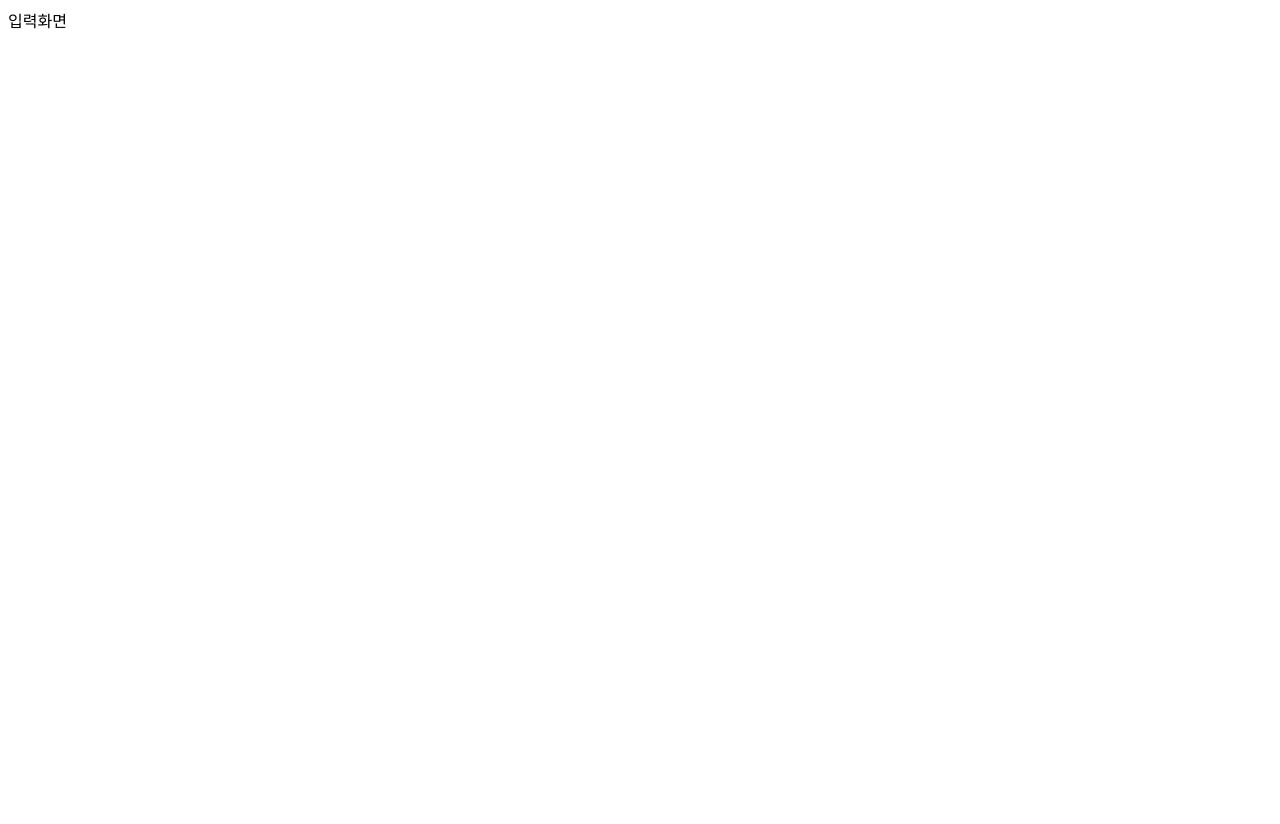
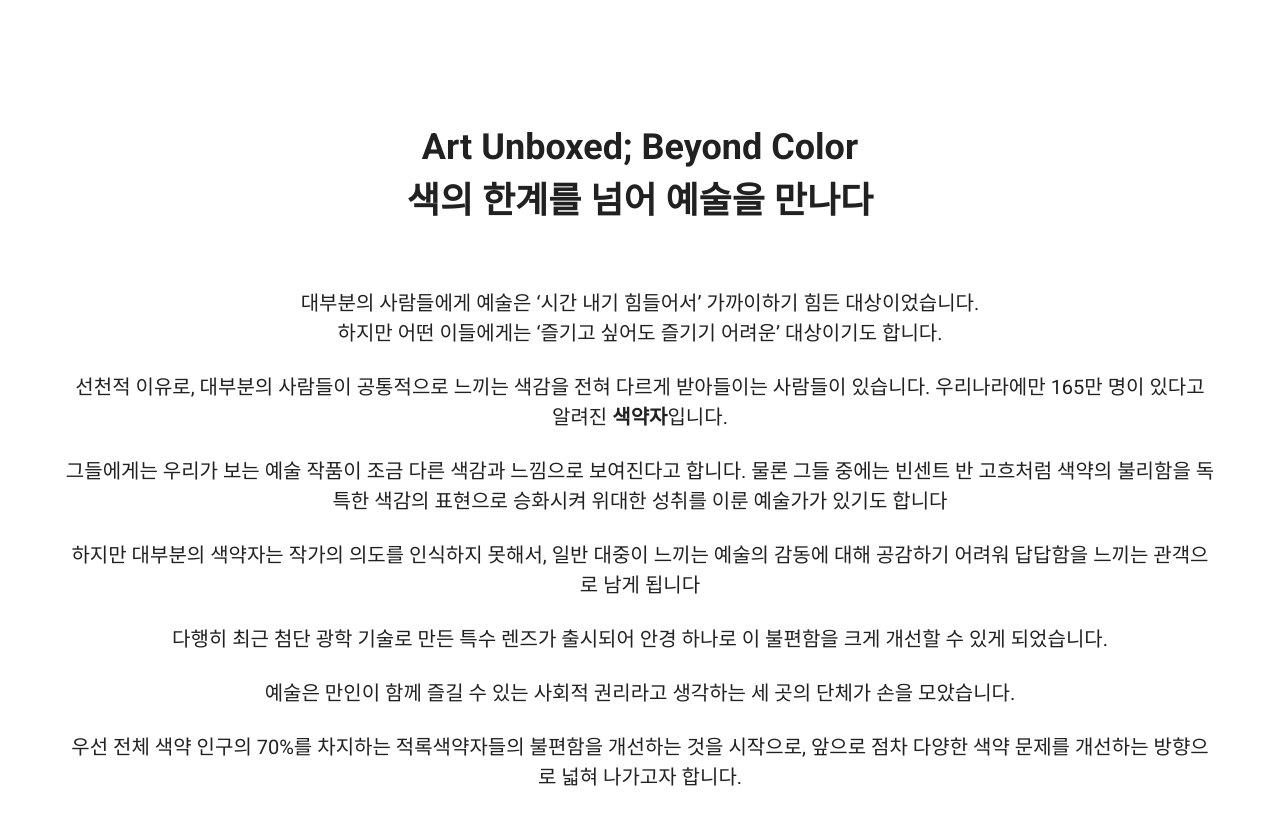
Before and after one commit to kwakky1/vision, a Next.js app: page / in a window 1280 px wide. Shown: the top 824 px of the page. Before the commit the page ends 800 px from the top, so only its background shows below. Built offline with nearby package versions, Linux system fonts and the light colour scheme.

Commit message:
feat(material ui, sample code):
[skip ci]

```diff
--- a/package.json
+++ b/package.json
@@ -9,6 +9,9 @@
     "lint": "next lint"
   },
   "dependencies": {
+    "@emotion/react": "^11.11.1",
+    "@emotion/styled": "^11.11.0",
+    "@mui/material": "^5.14.15",
     "next": "13.5.6",
     "react": "^18",
     "react-dom": "^18"
--- a/src/app/layout.tsx
+++ b/src/app/layout.tsx
@@ -1,21 +1,24 @@
-import type { Metadata } from 'next'
-import { Inter } from 'next/font/google'
+import type { Metadata } from 'next';
+import { Inter } from 'next/font/google';
+import ThemeRegistry from '@/components/ThemeRegistry/ThemeRegistry';
 
-const inter = Inter({ subsets: ['latin'] })
+const inter = Inter({ subsets: ['latin'] });
 
 export const metadata: Metadata = {
   title: 'Create Next App',
   description: 'Generated by create next app',
-}
+};
 
 export default function RootLayout({
   children,
 }: {
-  children: React.ReactNode
+  children: React.ReactNode;
 }) {
   return (
     <html lang="en">
-      <body className={inter.className}>{children}</body>
+      <body className={inter.className}>
+        <ThemeRegistry>{children}</ThemeRegistry>
+      </body>
     </html>
-  )
+  );
 }
--- a/src/app/page.tsx
+++ b/src/app/page.tsx
@@ -1,10 +1,79 @@
-import Image from 'next/image'
+import Image from 'next/image';
+import { Box, Container, Stack, Typography } from '@mui/material';
 
 export default function Home() {
-
   // 입력화면 react-hook-form 사용
 
   return (
-    <div>입력화면</div>
-  )
+    <Box sx={{ py: { xs: 7.5, sm: 15 } }}>
+      <Container>
+        <Stack spacing={{ xs: 3, sm: 7.5 }}>
+          <Typography
+            fontSize={{ xs: 31, sm: 36 }}
+            fontWeight={700}
+            textAlign={'center'}
+          >
+            Art Unboxed; Beyond Color <br /> 색의 한계를 넘어 예술을 만나다
+          </Typography>
+          <Stack spacing={3}>
+            <Typography
+              fontSize={{ xs: 15, sm: 20 }}
+              textAlign={{ xs: 'left', sm: 'center' }}
+            >
+              대부분의 사람들에게 예술은 ‘시간 내기 힘들어서’ 가까이하기 힘든
+              대상이었습니다. <br /> 하지만 어떤 이들에게는 ‘즐기고 싶어도
+              즐기기 어려운’ 대상이기도 합니다.
+            </Typography>
+            <Typography
+              fontSize={{ xs: 15, sm: 20 }}
+              textAlign={{ xs: 'left', sm: 'center' }}
+            >
+              선천적 이유로, 대부분의 사람들이 공통적으로 느끼는 색감을 전혀
+              다르게 받아들이는 사람들이 있습니다. 우리나라에만 165만 명이
+              있다고 알려진 <strong>색약자</strong>입니다.
+            </Typography>
+            <Typography
+              fontSize={{ xs: 15, sm: 20 }}
+              textAlign={{ xs: 'left', sm: 'center' }}
+            >
+              그들에게는 우리가 보는 예술 작품이 조금 다른 색감과 느낌으로
+              보여진다고 합니다. 물론 그들 중에는 빈센트 반 고흐처럼 색약의
+              불리함을 독특한 색감의 표현으로 승화시켜 위대한 성취를 이룬
+              예술가가 있기도 합니다
+            </Typography>
+            <Typography
+              fontSize={{ xs: 15, sm: 20 }}
+              textAlign={{ xs: 'left', sm: 'center' }}
+            >
+              하지만 대부분의 색약자는 작가의 의도를 인식하지 못해서, 일반
+              대중이 느끼는 예술의 감동에 대해 공감하기 어려워 답답함을 느끼는
+              관객으로 남게 됩니다
+            </Typography>
+            <Typography
+              fontSize={{ xs: 15, sm: 20 }}
+              textAlign={{ xs: 'left', sm: 'center' }}
+            >
+              다행히 최근 첨단 광학 기술로 만든 특수 렌즈가 출시되어 안경 하나로
+              이 불편함을 크게 개선할 수 있게 되었습니다.
+            </Typography>
+            <Typography
+              fontSize={{ xs: 15, sm: 20 }}
+              textAlign={{ xs: 'left', sm: 'center' }}
+            >
+              예술은 만인이 함께 즐길 수 있는 사회적 권리라고 생각하는 세 곳의
+              단체가 손을 모았습니다.
+            </Typography>
+            <Typography
+              fontSize={{ xs: 15, sm: 20 }}
+              textAlign={{ xs: 'left', sm: 'center' }}
+            >
+              우선 전체 색약 인구의 70%를 차지하는 적록색약자들의 불편함을
+              개선하는 것을 시작으로, 앞으로 점차 다양한 색약 문제를 개선하는
+              방향으로 넓혀 나가고자 합니다.
+            </Typography>
+          </Stack>
+        </Stack>
+      </Container>
+    </Box>
+  );
 }
--- /dev/null
+++ b/src/components/ThemeRegistry/EmotionCache.tsx
@@ -0,0 +1,99 @@
+'use client';
+import * as React from 'react';
+import createCache from '@emotion/cache';
+import { useServerInsertedHTML } from 'next/navigation';
+import { CacheProvider as DefaultCacheProvider } from '@emotion/react';
+import type {
+  EmotionCache,
+  Options as OptionsOfCreateCache,
+} from '@emotion/cache';
+
+export type NextAppDirEmotionCacheProviderProps = {
+  /** This is the options passed to createCache() from 'import createCache from "@emotion/cache"' */
+  options: Omit<OptionsOfCreateCache, 'insertionPoint'>;
+  /** By default <CacheProvider /> from 'import { CacheProvider } from "@emotion/react"' */
+  CacheProvider?: (props: {
+    value: EmotionCache;
+    children: React.ReactNode;
+  }) => React.JSX.Element | null;
+  children: React.ReactNode;
+};
+
+// Adapted from https://github.com/garronej/tss-react/blob/main/src/next/appDir.tsx
+export default function NextAppDirEmotionCacheProvider(
+  props: NextAppDirEmotionCacheProviderProps,
+) {
+  const { options, CacheProvider = DefaultCacheProvider, children } = props;
+
+  const [registry] = React.useState(() => {
+    const cache = createCache(options);
+    cache.compat = true;
+    const prevInsert = cache.insert;
+    let inserted: { name: string; isGlobal: boolean }[] = [];
+    cache.insert = (...args) => {
+      const [selector, serialized] = args;
+      if (cache.inserted[serialized.name] === undefined) {
+        inserted.push({
+          name: serialized.name,
+          isGlobal: !selector,
+        });
+      }
+      return prevInsert(...args);
+    };
+    const flush = () => {
+      const prevInserted = inserted;
+      inserted = [];
+      return prevInserted;
+    };
+    return { cache, flush };
+  });
+
+  useServerInsertedHTML(() => {
+    const inserted = registry.flush();
+    if (inserted.length === 0) {
+      return null;
+    }
+    let styles = '';
+    let dataEmotionAttribute = registry.cache.key;
+
+    const globals: {
+      name: string;
+      style: string;
+    }[] = [];
+
+    inserted.forEach(({ name, isGlobal }) => {
+      const style = registry.cache.inserted[name];
+
+      if (typeof style !== 'boolean') {
+        if (isGlobal) {
+          globals.push({ name, style });
+        } else {
+          styles += style;
+          dataEmotionAttribute += ` ${name}`;
+        }
+      }
+    });
+
+    return (
+      <React.Fragment>
+        {globals.map(({ name, style }) => (
+          <style
+            key={name}
+            data-emotion={`${registry.cache.key}-global ${name}`}
+            // eslint-disable-next-line react/no-danger
+            dangerouslySetInnerHTML={{ __html: style }}
+          />
+        ))}
+        {styles && (
+          <style
+            data-emotion={dataEmotionAttribute}
+            // eslint-disable-next-line react/no-danger
+            dangerouslySetInnerHTML={{ __html: styles }}
+          />
+        )}
+      </React.Fragment>
+    );
+  });
+
+  return <CacheProvider value={registry.cache}>{children}</CacheProvider>;
+}
--- /dev/null
+++ b/src/components/ThemeRegistry/ThemeRegistry.tsx
@@ -0,0 +1,22 @@
+'use client';
+import * as React from 'react';
+import { ThemeProvider } from '@mui/material/styles';
+import CssBaseline from '@mui/material/CssBaseline';
+import NextAppDirEmotionCacheProvider from './EmotionCache';
+import theme from './theme';
+
+export default function ThemeRegistry({
+  children,
+}: {
+  children: React.ReactNode;
+}) {
+  return (
+    <NextAppDirEmotionCacheProvider options={{ key: 'mui' }}>
+      <ThemeProvider theme={theme}>
+        {/* CssBaseline kickstart an elegant, consistent, and simple baseline to build upon. */}
+        <CssBaseline />
+        {children}
+      </ThemeProvider>
+    </NextAppDirEmotionCacheProvider>
+  );
+}
--- /dev/null
+++ b/src/components/ThemeRegistry/theme.ts
@@ -0,0 +1,30 @@
+import { Roboto } from 'next/font/google';
+import { createTheme } from '@mui/material/styles';
+
+const roboto = Roboto({
+  weight: ['300', '400', '500', '700'],
+  subsets: ['latin'],
+  display: 'swap',
+});
+
+const theme = createTheme({
+  palette: {
+    mode: 'light',
+  },
+  typography: {
+    fontFamily: roboto.style.fontFamily,
+  },
+  components: {
+    MuiAlert: {
+      styleOverrides: {
+        root: ({ ownerState }) => ({
+          ...(ownerState.severity === 'info' && {
+            backgroundColor: '#60a5fa',
+          }),
+        }),
+      },
+    },
+  },
+});
+
+export default theme;
```
Also changed, not shown: 1 other file (tests, documents, lock files or other folders).
